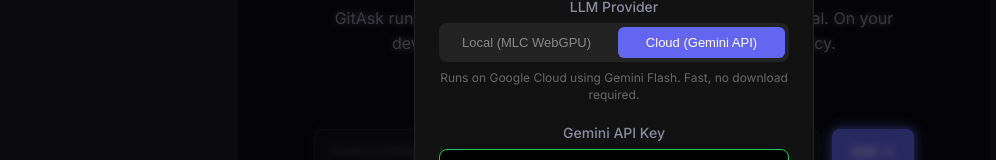
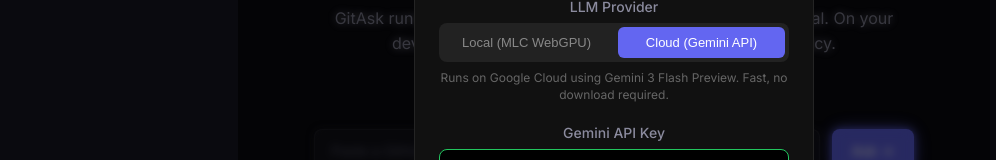
Before and after one commit to FloareDor/gitask, a Next.js app: page / in a window 1280 px wide. Both pictures are taken after a click on the button "Settings". Shown: the part 229-389 px from the top of the page, without its empty margins (26-1022 px from the left). Built offline with nearby package versions, Linux system fonts and the light colour scheme; no server answers.

Commit message:
fix(gemini): update model to gemini-3-flash-preview

```diff
--- a/src/app/api/gemini/route.ts
+++ b/src/app/api/gemini/route.ts
@@ -4,7 +4,7 @@
 
 // Initialize Gemini with server-side key
 const genAI = new GoogleGenerativeAI(process.env.GEMINI_API_KEY || "");
-const model = genAI.getGenerativeModel({ model: "gemini-1.5-flash" });
+const model = genAI.getGenerativeModel({ model: "gemini-3-flash-preview" });
 
 export async function GET() {
 	return NextResponse.json({ status: "Gemini Proxy Online" });
--- a/src/components/ModelSettings.tsx
+++ b/src/components/ModelSettings.tsx
@@ -84,7 +84,7 @@
 					<p style={styles.hint}>
 						{config.provider === "mlc"
 							? "Runs privately in your browser. Needs ~4GB VRAM. Downloads ~3GB model once."
-							: "Runs on Google Cloud using Gemini Flash. Fast, no download required."}
+							: "Runs on Google Cloud using Gemini 3 Flash Preview. Fast, no download required."}
 					</p>
 				</div>
 
--- a/src/lib/llm.ts
+++ b/src/lib/llm.ts
@@ -154,7 +154,7 @@
 		this.apiKey = apiKey;
 		if (apiKey) {
 			const genAI = new GoogleGenerativeAI(apiKey);
-			this.model = genAI.getGenerativeModel({ model: "gemini-1.5-flash" });
+			this.model = genAI.getGenerativeModel({ model: "gemini-3-flash-preview" });
 		}
 	}
 
```
